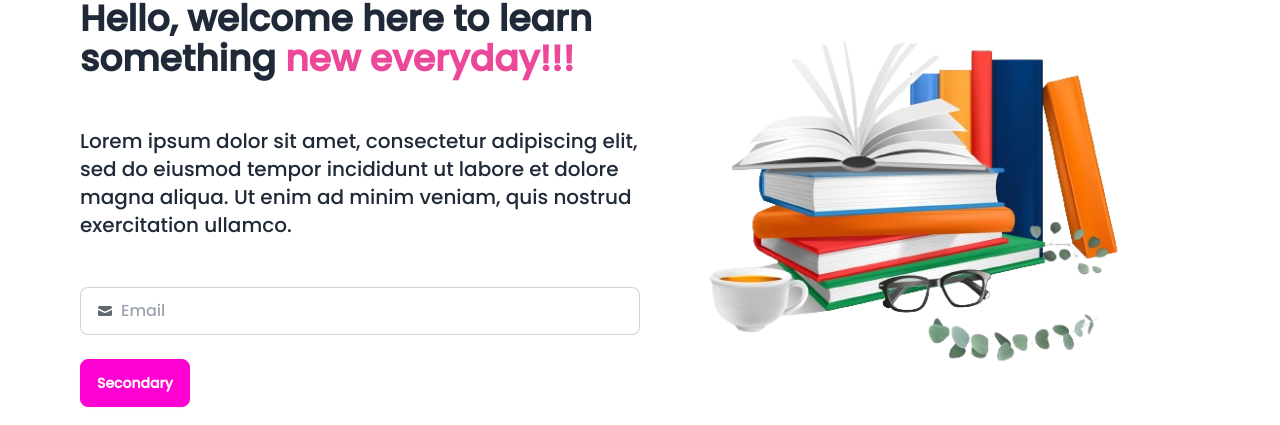
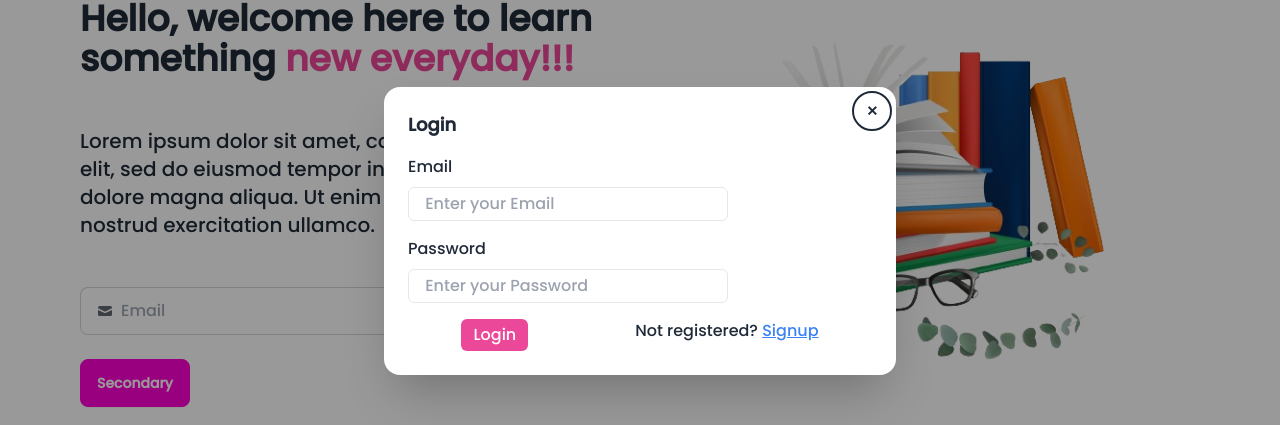
Before and after one commit to theEdgeBreaker/bookstore-mern, a React (Vite) app in the folder Frontend/: page / in a window 1280 px wide. Both pictures are taken after a click on the link "Login". Shown: the part 169-594 px from the top of the page. Built offline with nearby package versions, Linux system fonts and the light colour scheme.

Commit message:
wip: add initial login modal setup

```diff
--- /dev/null
+++ b/Frontend/src/components/Login.jsx
@@ -0,0 +1,51 @@
+function Login() {
+  return (
+    <div>
+      <dialog id="my_modal_3" className="modal">
+        <div className="modal-box">
+          <form method="dialog">
+            {/* if there is a button in form, it will close the modal */}
+            <button className="btn btn-sm btn-circle btn-ghost absolute right-2 top-2">
+              ✕
+            </button>
+          </form>
+          <h3 className="font-bold text-lg">Login</h3>
+          {/* Email */}
+          <div className="mt-4 space-y-2">
+            <span>Email</span>
+            <br />
+            <input
+              type="email"
+              placeholder=" Enter your Email"
+              className="w-80 px-3 py-1 border rounded-md outline-none"
+            />
+          </div>
+          {/* password */}
+          <div className="mt-4 space-y-2">
+            <span>Password</span>
+            <br />
+            <input
+              type="text"
+              placeholder=" Enter your Password"
+              className="w-80 px-3 py-1 border rounded-md outline-none"
+            />
+          </div>
+          {/* Button */}
+          <div className="flex justify-around mt-4">
+            <button className="bg-pink-500 text-white rounded-md px-3 py-1 hover:bg-pink-700 duration-200">
+              Login
+            </button>
+            <p>
+              Not registered?{" "}
+              <span className="underline text-blue-500 cursor-pointer">
+                Signup
+              </span>
+            </p>
+          </div>
+        </div>
+      </dialog>
+    </div>
+  );
+}
+
+export default Login;
--- a/Frontend/src/components/Navbar.jsx
+++ b/Frontend/src/components/Navbar.jsx
@@ -1,4 +1,5 @@
 import { useEffect, useState } from "react";
+import Login from "./Login";
 
 const Navbar = () => {
   const [sticky, setSticky] = useState(false);
@@ -150,9 +151,15 @@
             </label>
 
             <div className="">
-              <a className="bg-black text-white px-3 py-2 rounded-md hover:bg-slate-800 duration-300 cursor-pointer">
+              <a
+                className="bg-black text-white px-3 py-2 rounded-md hover:bg-slate-800 duration-300 cursor-pointer"
+                onClick={() =>
+                  document.getElementById("my_modal_3").showModal()
+                }
+              >
                 Login
               </a>
+              <Login />
             </div>
           </div>
         </div>
```
